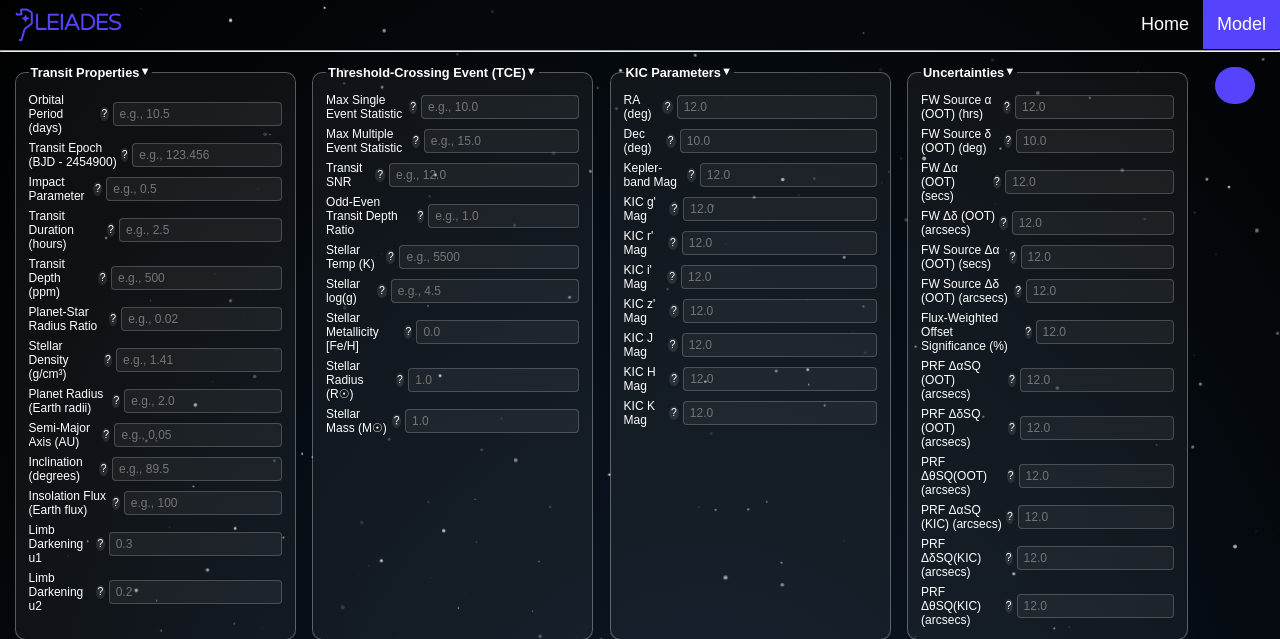
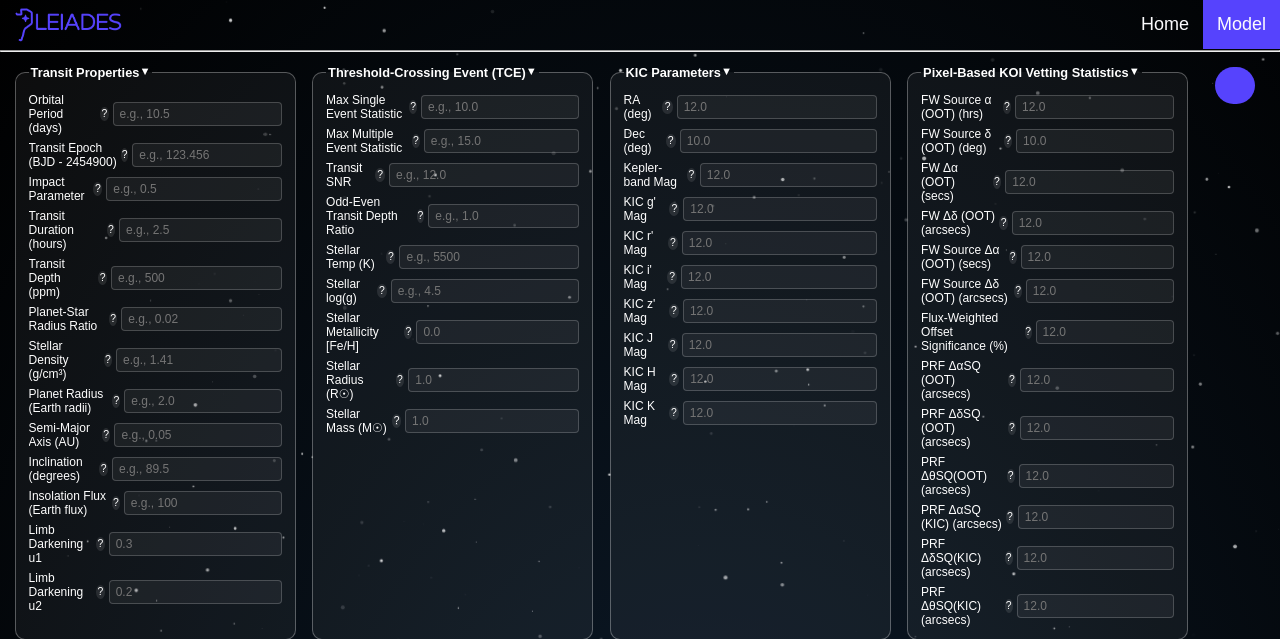
Before and after one commit to confuzzlementation/pleiades, a Flask app: page /model in a window 1280 px wide. Shown: the top 639 px of the page. Run offline with Flask 3, Linux system fonts and the light colour scheme; parts of the project's set-up code (start-up, migrations or seed data) failed here and were passed over; some libraries are stand-ins or nearby versions; some web fonts are replaced.

Commit message:
changed feature header name

```diff
--- a/templates/model.html
+++ b/templates/model.html
@@ -208,7 +208,7 @@
 
         <!-- Uncertainties -->
         <fieldset class="collapsible">
-            <legend>Uncertainties</legend>
+            <legend>Pixel-Based KOI Vetting Statistics</legend>
             <div class="fieldset-content">
                 <label>FW Source α (OOT) (hrs)<span class="tooltip" title="Right Ascension (J2000).">?</span>
                     <input type="number" name="kic_ra" placeholder="12.0" step="0.01" min="0">
```
